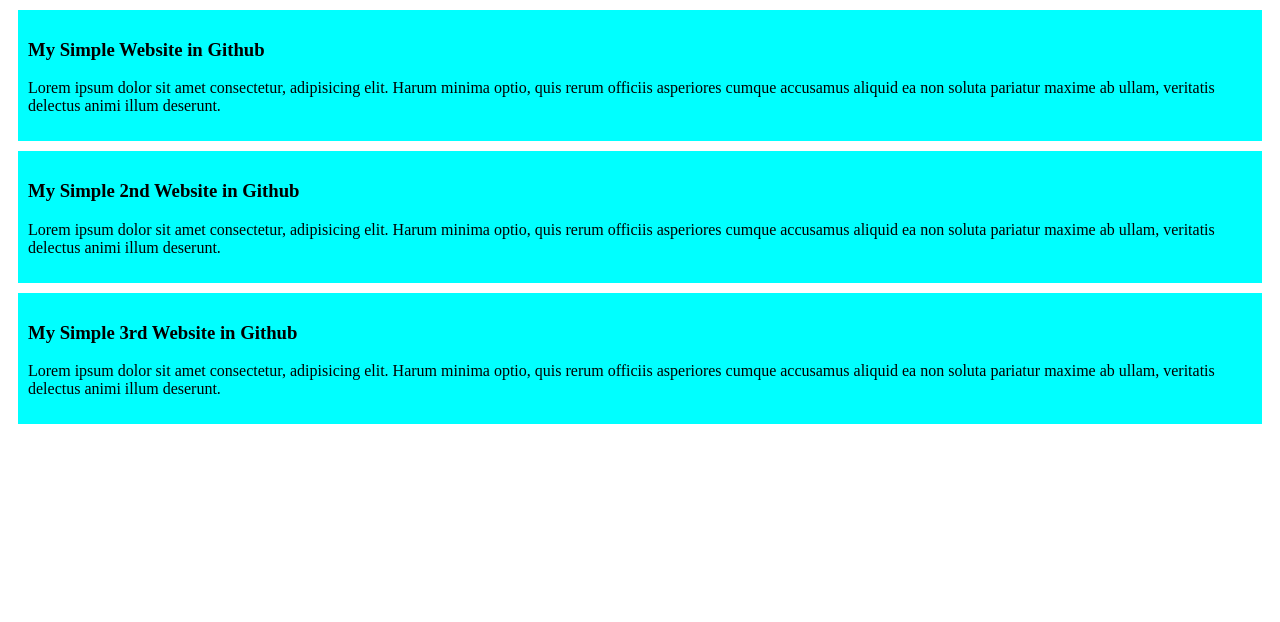
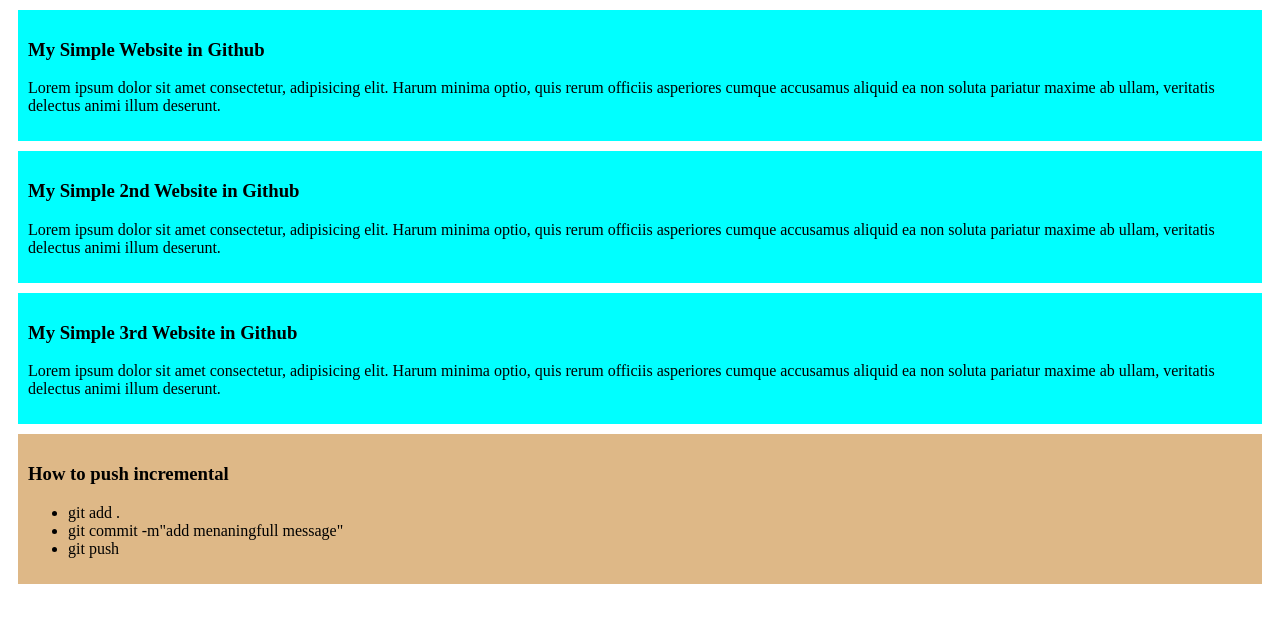
Before and after one commit to Imam8816/my-simple-website, a plain HTML site: page index.html in a window 1280 px wide. Drawn offline with Linux system fonts and the light colour scheme.

Commit message:
adding 4th

```diff
--- a/index.html
+++ b/index.html
@@ -19,5 +19,14 @@
         <h3>My Simple 3rd Website in Github</h3>
         <p>Lorem ipsum dolor sit amet consectetur, adipisicing elit. Harum minima optio, quis rerum officiis asperiores cumque accusamus aliquid ea non soluta pariatur maxime ab ullam, veritatis delectus animi illum deserunt.</p>
     </div>
+
+    <div class="git">
+        <h3>How to push incremental</h3>
+        <ul>
+            <li>git add .</li>
+            <li>git commit -m"add menaningfull message"</li>
+            <li>git push</li>
+        </ul>
+    </div>
 </body>
 </html>
--- a/styles/blog.css
+++ b/styles/blog.css
@@ -3,3 +3,9 @@ div{
     padding: 10px;
     margin: 10px;
 }
+
+.git{
+    background-color: burlywood;
+    padding: 10px;
+    margin: 6;
+}
```
